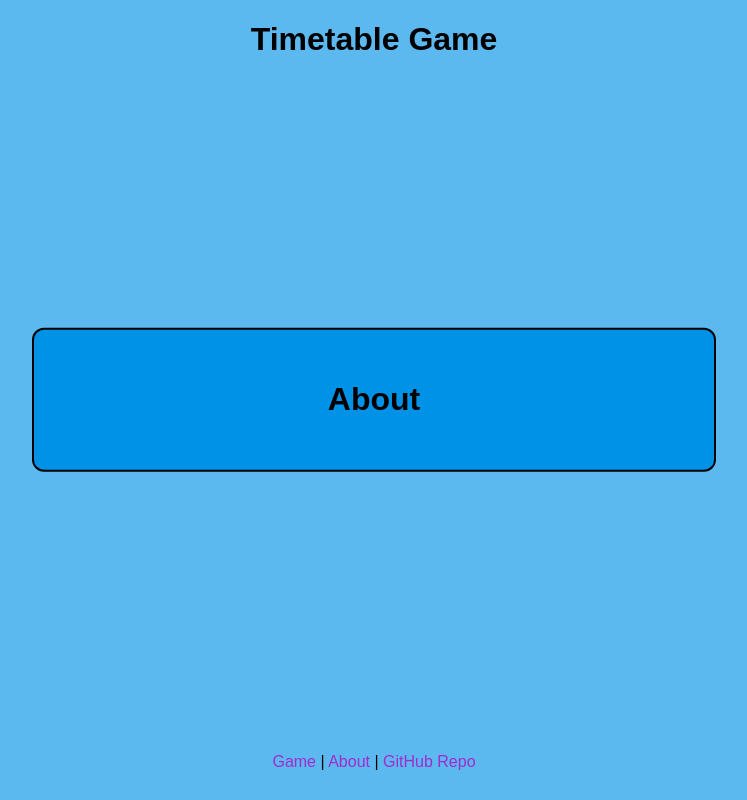
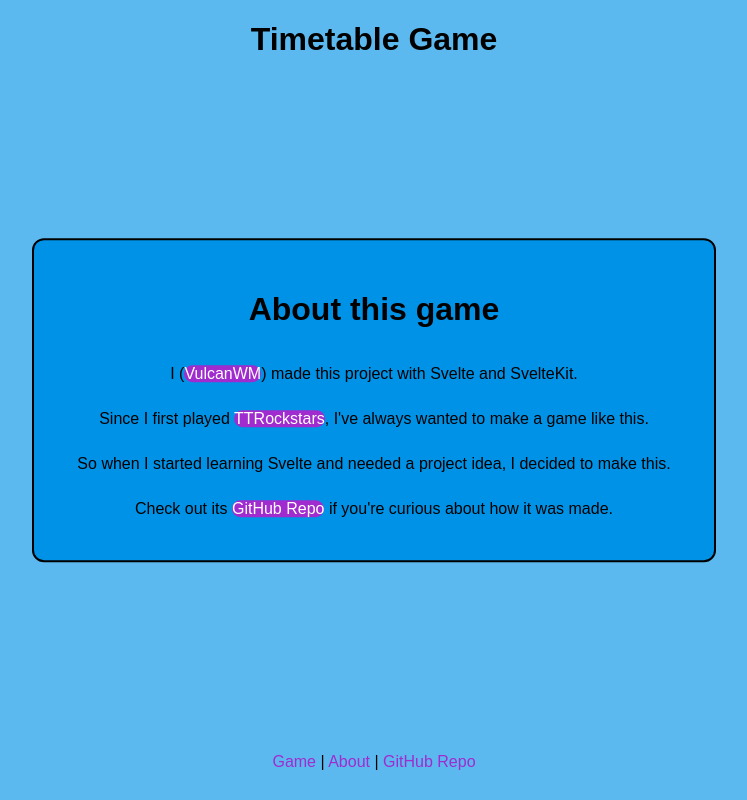
Before and after one commit to VulcanWM/timetable-game, a SvelteKit app: page /about in a window 1280 px wide. Shown: the whole page, without its empty margins (266-1013 px from the left). Built offline with nearby package versions, Linux system fonts and the light colour scheme.

Commit message:
added content to the about page

```diff
--- a/src/app.css
+++ b/src/app.css
@@ -100,10 +100,22 @@ button {
     width: 100%
 }
 
+a {
+  text-decoration: none;
+  background-color: #a02bce;
+  color: white;
+  border-radius: 10px;
+
+}
+
+a:hover {
+  text-decoration:underline;
+}
+
 #navbar > a {
   text-decoration: none;
   color: #a02bce;
-
+  background-color: #5cb9ef;
 }
 
 #navbar > a:hover {
--- a/src/routes/about/+page.svelte
+++ b/src/routes/about/+page.svelte
@@ -2,5 +2,9 @@
 	<title>Timetable Game - About</title>
 </svelte:head>
 <div>
-    <h1>About</h1>
+    <h1>About this game</h1>
+    <p>I (<a href="https://vulcanwm.is-a.dev" target="_blank">VulcanWM</a>) made this project with <bold>Svelte</bold> and <bold>SvelteKit</bold>.</p>
+    <p>Since I first played <a href="https://ttrockstars.com/" target="_blank">TTRockstars</a>, I've always wanted to make a game like this.</p>
+    <p>So when I started learning Svelte and needed a project idea, I decided to make this.</p>
+    <p>Check out its <a href="https://github.com/VulcanWM/timetable-game" target="_blank">GitHub Repo</a> if you're curious about how it was made.</p>
 </div>
```
